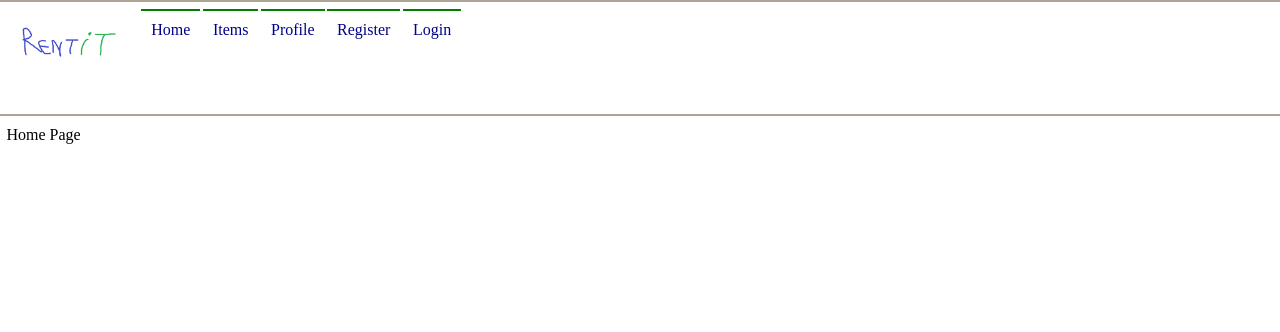
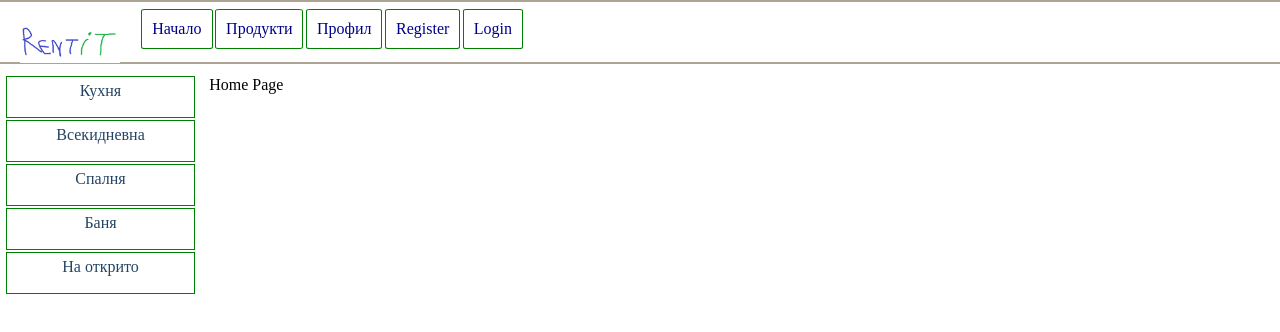
Before and after one commit to MargaritaMarinova/React-RentIt-app, a React (Create React App) app: page / in a window 1280 px wide. Shown: the top 332 px of the page. Built offline with nearby package versions, Linux system fonts and the light colour scheme.

Commit message:
feat:style header and aside

```diff
--- a/src/components/aside/index.js
+++ b/src/components/aside/index.js
@@ -1,12 +1,30 @@
-import React from 'react'
+import React, {Component} from 'react'
 import styles from './index.module.css'
 
-const Aside = () =>{
+import asideNavigation from '../../utils/asideNavigation'
+import Link from '../link'
+
+class Aside extends Component {
+    render(){
+        const categories = asideNavigation()
     return(
-        <div>
+        <aside className={styles.container}>
 
-        </div>
+        {
+          categories.map(navElement => {
+            return (
+              <Link
+                key={navElement.title}
+                href={navElement.link}
+                title={navElement.title}
+                type="aside"
+              />
+            )
+          })
+        }
+        </aside>
     )
+}
 }
 
 export default Aside
--- a/src/components/aside/index.module.css
+++ b/src/components/aside/index.module.css
@@ -0,0 +1,8 @@
+.container {
+    display: inline-block;
+    width: 15%;
+    margin-right: 1%;
+    height: 89.5vh;
+    /* border:1px solid red; */
+    vertical-align: top;
+  }
--- a/src/components/header/index.module.css
+++ b/src/components/header/index.module.css
@@ -1,6 +1,6 @@
 .navigation {
     width: 100%;
-    height: 14vh;
+    height: 60px;
     color: darkblue;
     background-color: white;
     position: fixed;
--- a/src/components/link/index.module.css
+++ b/src/components/link/index.module.css
@@ -16,12 +16,13 @@
   .header-list-item:not(:first-child) {
     padding: 10px;
     margin-top: 7px;
-    border-top: 2px solid green;
+    border: 1px solid green;
+    border-radius: 5%;
   }
 
   .header-list-item:hover {
-    border-top: none;
-    border-bottom: 2px solid green;
+    background-color: gainsboro;
+    border: 2px solid green;
     font-weight: bold;
   }
 
@@ -55,9 +56,9 @@
   .aside-list-item {
     display: block;
     width: 98%;
-    border-left: 2px solid #234465;
-    border-right: 2px solid #234465;
-    margin-bottom: 11%;
+    border: 1px solid green;
+
+    margin-bottom: 1%;
     height: 5vh;
     text-align: center;
   }
@@ -72,10 +73,8 @@
   }
 
   .aside-list-item:hover {
-    border-left: none;
-    border-right: none;
     font-weight: bold;
-    border-top: 2px solid #234465;
-    border-bottom: 2px solid #234465;
-    color: #ffa000;
+    border: 1px solid green;
+    background-color: gainsboro;
+
   }
--- a/src/components/page-layout/index.module.css
+++ b/src/components/page-layout/index.module.css
@@ -11,7 +11,7 @@
 }
 
 .container {
-    margin-top: 15vh;
+    margin-top: 70px;
     padding: 0.5%;
     /* border: 1px solid purple; */
     margin-bottom: 0.1%;
--- /dev/null
+++ b/src/utils/asideNavigation.js
@@ -0,0 +1,27 @@
+const asideNavigation = (userid) => {
+
+    const links = [{
+            title: "Кухня",
+            link: "/kitchen"
+        },
+        {
+            title: "Всекидневна",
+            link: "/livingroom"
+        },
+        {
+            title: "Спалня",
+            link: `/bedroom`
+        },
+        {
+            title: "Баня",
+            link: "/bathroom"
+        },
+        {
+            title: "На открито",
+            link: "/outside"
+        }
+    ]
+    return links
+}
+
+export default asideNavigation
--- a/src/utils/navigation.js
+++ b/src/utils/navigation.js
@@ -1,15 +1,15 @@
 const getNavigation = (userid) => {
 
     const links = [{
-            title: "Home",
+            title: "Начало",
             link: "/"
         },
         {
-            title: "Items",
+            title: "Продукти",
             link: "/items"
         },
         {
-            title: "Profile",
+            title: "Профил",
             link: `/profile/${userid}`
         },
         {
```
